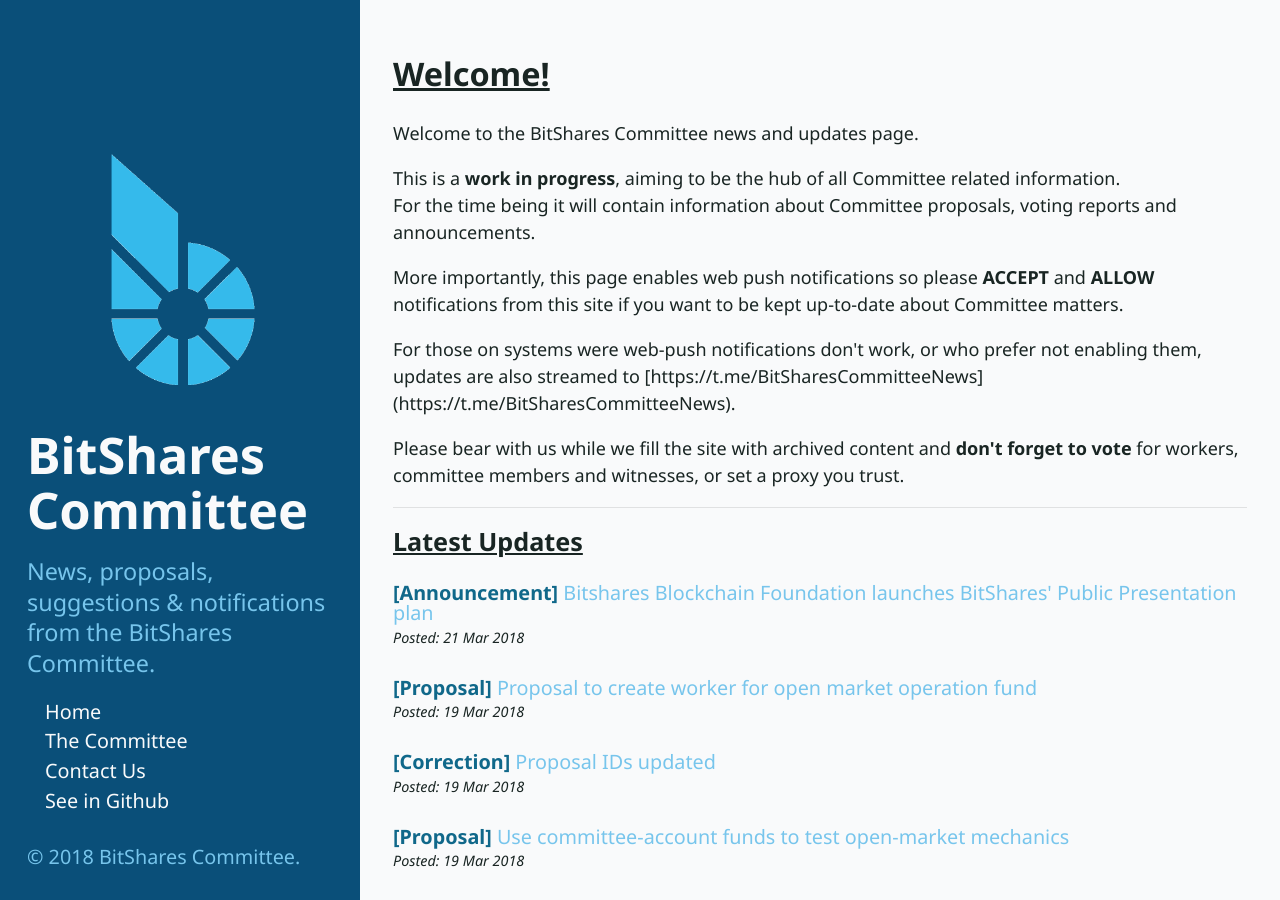
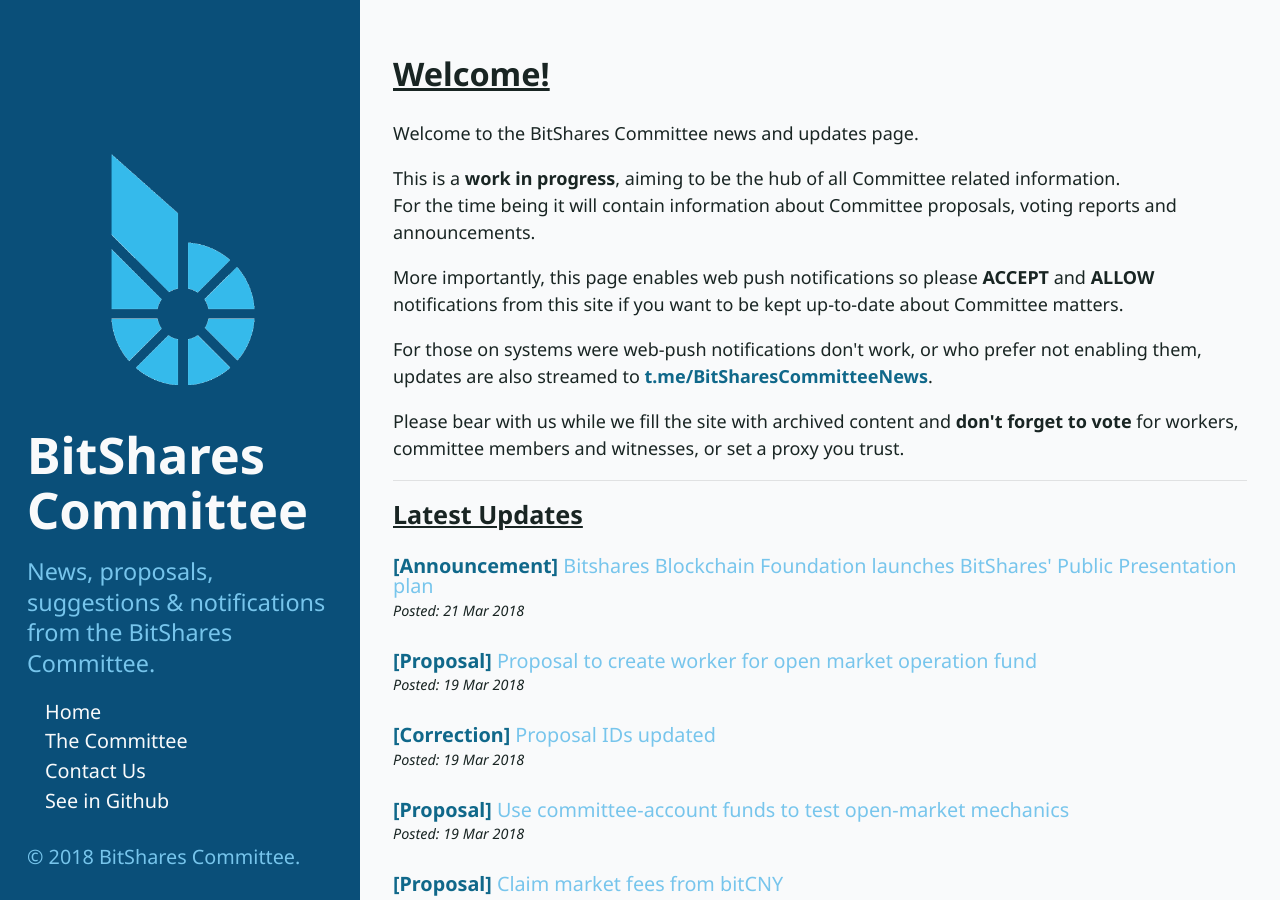
Before and after one commit to BitShares-Committee/BitShares-Committee.github.io, a Jekyll site: the page built from index.html, in a window 1280 px wide and 900 px high. Built offline with Jekyll 4.4.1, drawn with Linux system fonts in a browser that asks for light colours; the list of posts is cut into pages by our own code; some of the changed lines change nothing that is shown.

Commit message:
Link Fix

```diff
--- a/index.html
+++ b/index.html
@@ -17,7 +17,7 @@
     want to be kept up-to-date about Committee matters.
   </p>
   <p>
-    For those on systems were web-push notifications don't work, or who prefer not enabling them, updates are also streamed to [https://t.me/BitSharesCommitteeNews](https://t.me/BitSharesCommitteeNews).
+    For those on systems were web-push notifications don't work, or who prefer not enabling them, updates are also streamed to <a href="https://t.me/BitSharesCommitteeNews" target="_blank">t.me/BitSharesCommitteeNews</a>.
   </p>
   <p>
     Please bear with us while we fill the site with archived content and
```
